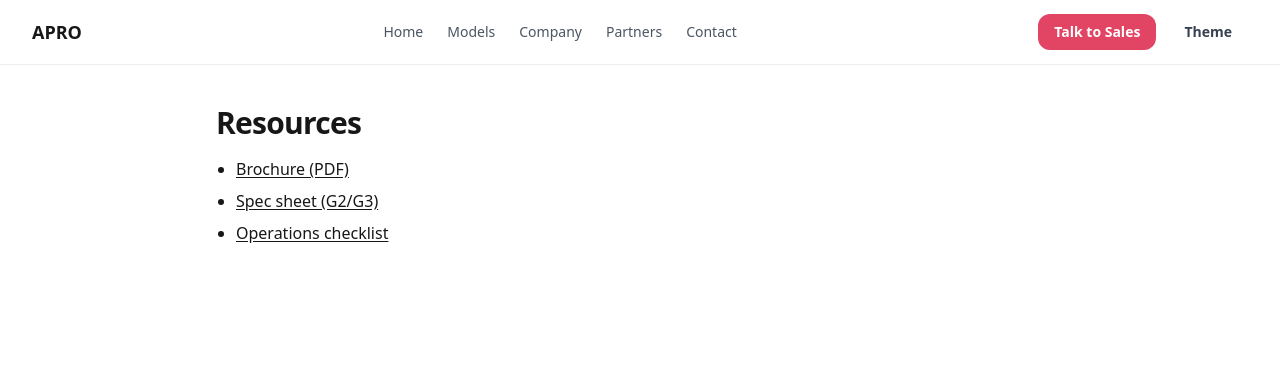
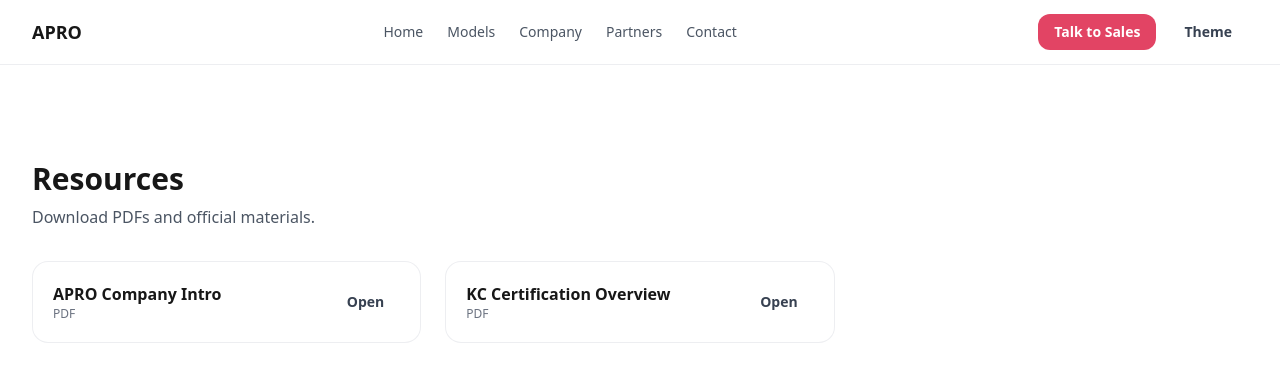
Before and after one commit to Aproglobal/apro-global-site, a React (Vite) app: page /company/resources in a window 1280 px wide. Shown: the top 382 px of the page. Built offline with nearby package versions, Linux system fonts and the light colour scheme.

Commit message:
Update CompanyResources.tsx

```diff
--- a/src/pages/company/CompanyResources.tsx
+++ b/src/pages/company/CompanyResources.tsx
@@ -1,17 +1,20 @@
-// src/pages/company/CompanyResources.tsx
+import { DOWNLOADS } from "../../content/company";
+import { SeoHead } from "../../utils/SeoHead";
+import { SectionTitle } from "../../components/Section";
+
 export default function CompanyResources() {
-  const links = [
-    { t: "Brochure (PDF)", href: "#" },
-    { t: "Spec sheet (G2/G3)", href: "#" },
-    { t: "Operations checklist", href: "#" },
-  ];
   return (
-    <main className="mx-auto max-w-4xl px-4 md:px-6 py-10">
-      <h1 className="text-3xl font-extrabold tracking-tight mb-4">Resources</h1>
-      <ul className="list-disc pl-5 space-y-2">
-        {links.map((x) => (
-          <li key={x.t}>
-            <a className="underline underline-offset-2" href={x.href}>{x.t}</a>
+    <main className="container-xl section-pad">
+      <SeoHead title="Resources — APRO" description="Brochures, certifications, and guides." />
+      <SectionTitle title="Resources" desc="Download PDFs and official materials." />
+      <ul className="grid sm:grid-cols-2 lg:grid-cols-3 gap-6">
+        {DOWNLOADS.map((d, i) => (
+          <li key={i} className="card p-5 flex items-center justify-between gap-4">
+            <div>
+              <div className="font-semibold">{d.title}</div>
+              <div className="text-xs text-gray-500">{d.type.toUpperCase()}</div>
+            </div>
+            <a className="btn btn-ghost" href={d.file} target="_blank" rel="noreferrer">Open</a>
           </li>
         ))}
       </ul>
```
